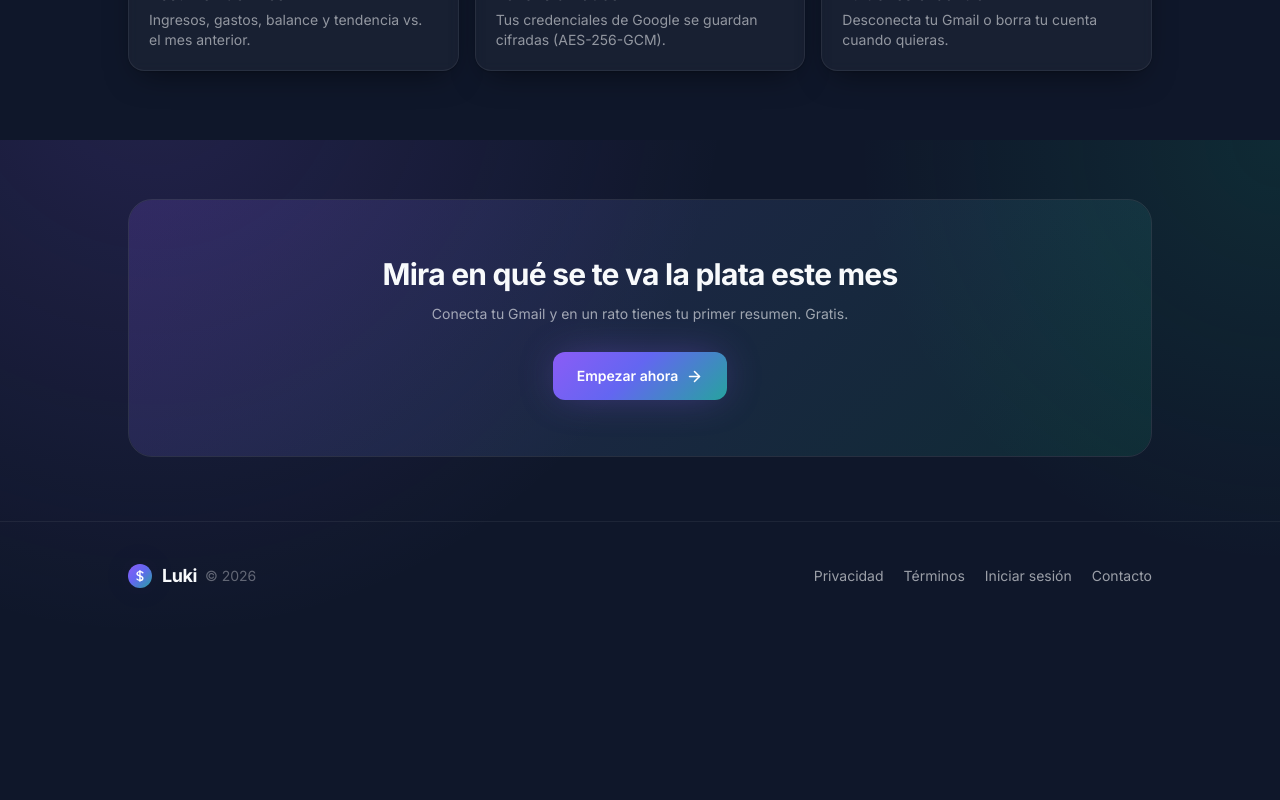
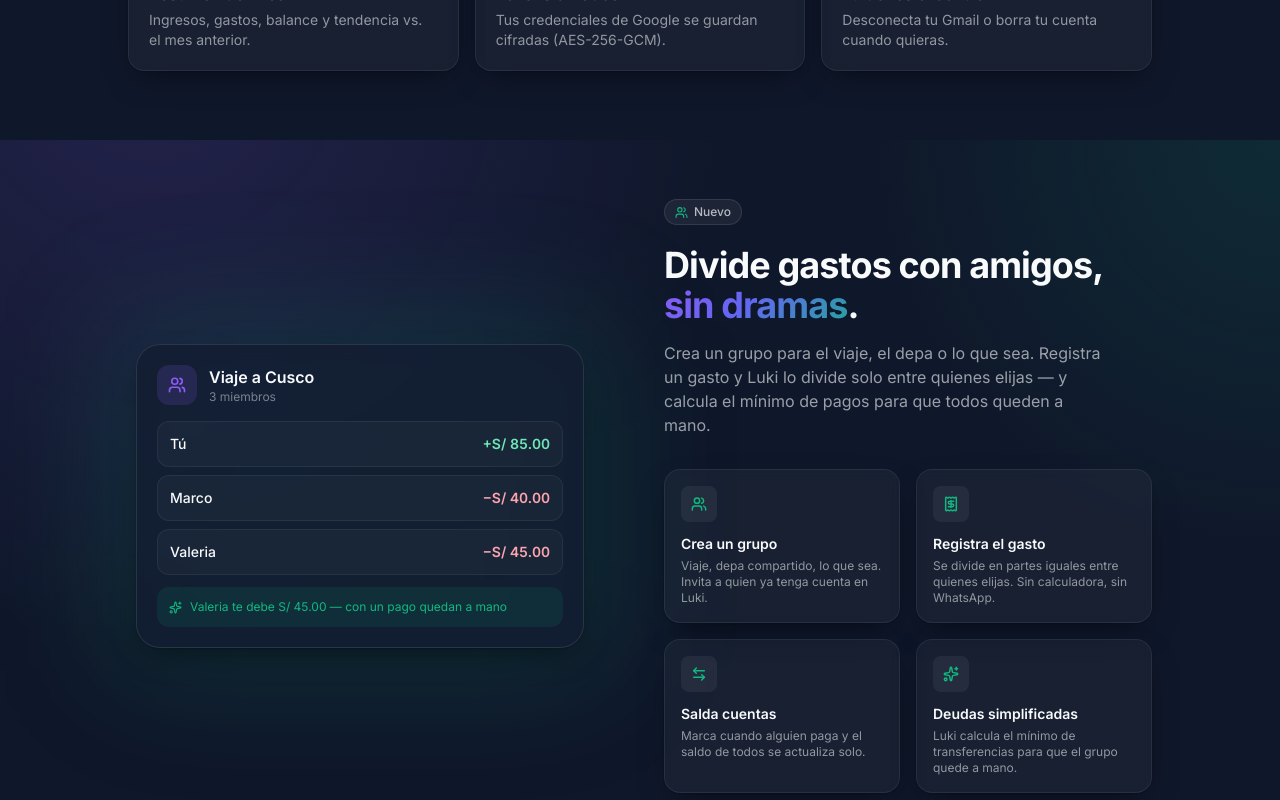
Before and after one commit to Renxoll/Luki-Web-Application, a React (Vite) app: page / in a window 1280 px wide. Shown: the part 1460-2260 px from the top of the page. Before the commit the page ends 2090 px from the top, so only its background shows below. Built offline with nearby package versions, Linux system fonts and the light colour scheme.

Commit message:
feat(landing): add group features section for managing shared expenses

```diff
--- a/src/features/marketing/pages/Landing.jsx
+++ b/src/features/marketing/pages/Landing.jsx
@@ -9,6 +9,9 @@
   Zap,
   Lock,
   ArrowRight,
+  Users,
+  Receipt,
+  ArrowLeftRight,
 } from 'lucide-react'
 import { useAuthStore } from '../../../store/useAuthStore'
 import { Button } from '../../../components/Button'
@@ -39,6 +42,13 @@
   { icon: BarChart3, title: 'Resumen del mes', text: 'Ingresos, gastos, balance y tendencia vs. el mes anterior.' },
   { icon: Lock, title: 'Tokens cifrados', text: 'Tus credenciales de Google se guardan cifradas (AES-256-GCM).' },
   { icon: ShieldCheck, title: 'Tú tienes el control', text: 'Desconecta tu Gmail o borra tu cuenta cuando quieras.' },
+]
+
+const GROUP_FEATURES = [
+  { icon: Users, title: 'Crea un grupo', text: 'Viaje, depa compartido, lo que sea. Invita a quien ya tenga cuenta en Luki.' },
+  { icon: Receipt, title: 'Registra el gasto', text: 'Se divide en partes iguales entre quienes elijas. Sin calculadora, sin WhatsApp.' },
+  { icon: ArrowLeftRight, title: 'Salda cuentas', text: 'Marca cuando alguien paga y el saldo de todos se actualiza solo.' },
+  { icon: Sparkles, title: 'Deudas simplificadas', text: 'Luki calcula el mínimo de transferencias para que el grupo quede a mano.' },
 ]
 
 function ProductMock() {
@@ -73,6 +83,43 @@
               </div>
             </div>
           ))}
+        </div>
+      </div>
+    </div>
+  )
+}
+
+function GroupsMock() {
+  return (
+    <div className="relative mx-auto w-full max-w-md animate-float">
+      <div className="absolute -inset-6 -z-10 rounded-[2rem] bg-electric-mint/15 blur-3xl" />
+      <div className="rounded-3xl border border-white/10 bg-midnight-800/80 p-5 shadow-card backdrop-blur">
+        <div className="flex items-center gap-3">
+          <span className="grid h-10 w-10 shrink-0 place-items-center rounded-xl bg-neon-purple/15 text-neon-purple">
+            <Users size={18} strokeWidth={2.2} />
+          </span>
+          <div className="min-w-0">
+            <p className="font-semibold">Viaje a Cusco</p>
+            <p className="text-xs text-off-white/45">3 miembros</p>
+          </div>
+        </div>
+
+        <div className="mt-4 space-y-2">
+          {[
+            ['Tú', '+S/ 85.00', 'text-emerald-300'],
+            ['Marco', '−S/ 40.00', 'text-rose-300'],
+            ['Valeria', '−S/ 45.00', 'text-rose-300'],
+          ].map(([name, amount, color]) => (
+            <div key={name} className="flex items-center justify-between rounded-xl border border-white/[0.06] bg-white/[0.03] p-3 text-sm">
+              <span className="font-medium">{name}</span>
+              <span className={`font-semibold tabular-nums ${color}`}>{amount}</span>
+            </div>
+          ))}
+        </div>
+
+        <div className="mt-3 flex items-center gap-2 rounded-xl bg-electric-mint/10 p-3 text-xs text-electric-mint">
+          <Sparkles size={13} className="shrink-0" />
+          Valeria te debe S/ 45.00 — con un pago quedan a mano
         </div>
       </div>
     </div>
@@ -168,6 +215,40 @@
         </div>
       </section>
 
+      {/* Grupos / gastos compartidos */}
+      <section className="px-4 py-16 sm:px-6">
+        <div className="mx-auto grid max-w-5xl items-center gap-12 lg:grid-cols-2">
+          <div className="order-2 lg:order-1 lg:pr-6">
+            <GroupsMock />
+          </div>
+
+          <div className="order-1 lg:order-2">
+            <span className="chip">
+              <Users size={13} className="text-electric-mint" /> Nuevo
+            </span>
+            <h2 className="mt-5 text-3xl font-bold tracking-tight sm:text-4xl">
+              Divide gastos con amigos, <span className="gradient-text">sin dramas</span>.
+            </h2>
+            <p className="mt-4 max-w-md text-base text-off-white/60">
+              Crea un grupo para el viaje, el depa o lo que sea. Registra un gasto y Luki lo
+              divide solo entre quienes elijas — y calcula el mínimo de pagos para que todos
+              queden a mano.
+            </p>
+            <div className="mt-8 grid gap-4 sm:grid-cols-2">
+              {GROUP_FEATURES.map(({ icon: Icon, title, text }) => (
+                <div key={title} className="card p-4">
+                  <span className="grid h-9 w-9 place-items-center rounded-lg bg-white/[0.06] text-electric-mint">
+                    <Icon size={16} strokeWidth={2.2} />
+                  </span>
+                  <h3 className="mt-3 text-sm font-semibold">{title}</h3>
+                  <p className="mt-1 text-xs text-off-white/55">{text}</p>
+                </div>
+              ))}
+            </div>
+          </div>
+        </div>
+      </section>
+
       {/* CTA band */}
       <section className="px-4 py-16 sm:px-6">
         <div className="relative mx-auto max-w-5xl overflow-hidden rounded-3xl border border-white/10 p-10 text-center sm:p-14">
```
